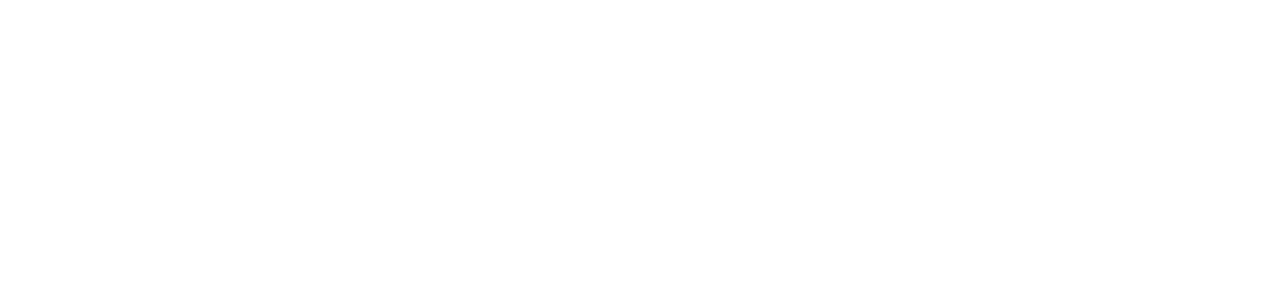
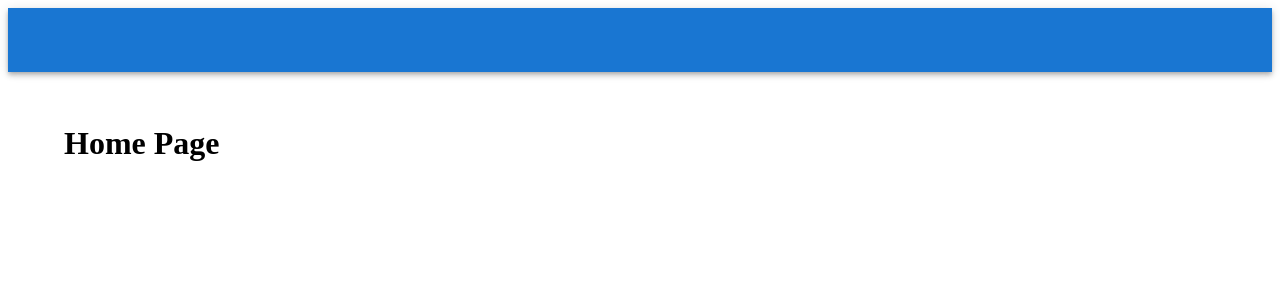
Before and after one commit to estonfle/AllTheBeans, a React (Vite) app in the folder AllTheBeans-Frontend/: page / in a window 1280 px wide. Shown: the top 300 px of the page. Built offline with nearby package versions, Linux system fonts and the light colour scheme.

Commit message:
Set up routing and layout structure: implement App component with BrowserRouter, Layout, and HomePage; create Layout component for consistent app structure.

```diff
--- a/AllTheBeans-Frontend/src/App.tsx
+++ b/AllTheBeans-Frontend/src/App.tsx
@@ -1,10 +1,15 @@
-function App() {
+import { BrowserRouter, Routes, Route } from 'react-router-dom';
+import Layout from './components/Layout';
+import HomePage from './pages/HomePage';
 
+export default function App() {
   return (
-    <>
-
-    </>
+    <BrowserRouter>
+      <Routes>
+        <Route path="/" element={<Layout />}>
+          <Route index element={<HomePage />} />
+        </Route>
+      </Routes>
+    </BrowserRouter>
   );
 }
-
-export default App;
--- /dev/null
+++ b/AllTheBeans-Frontend/src/components/Layout.tsx
@@ -0,0 +1,18 @@
+import { AppBar, Toolbar, Container } from '@mui/material';
+import { Outlet } from 'react-router-dom';
+
+export default function Layout() {
+    return (
+        <>
+            <AppBar position="sticky">
+                <Toolbar>
+
+                </Toolbar>
+            </AppBar>
+
+            <Container maxWidth="lg" sx={{ py: 4 }}>
+                <Outlet />
+            </Container>
+        </>
+    );
+}
--- /dev/null
+++ b/AllTheBeans-Frontend/src/pages/HomePage.tsx
@@ -0,0 +1,5 @@
+export default function HomePage() {
+    return (
+        <h1>Home Page</h1>
+    );
+}
```
